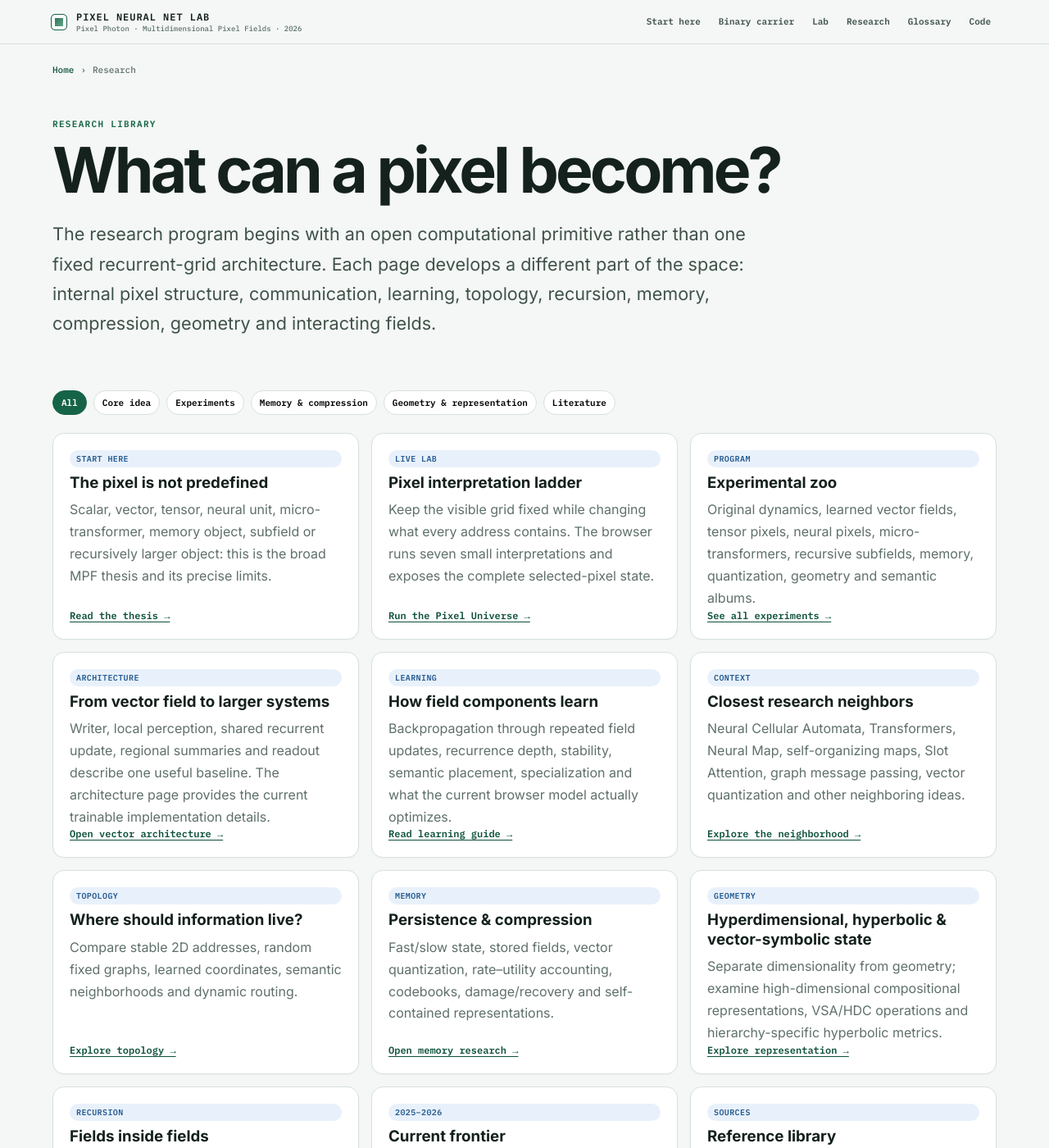
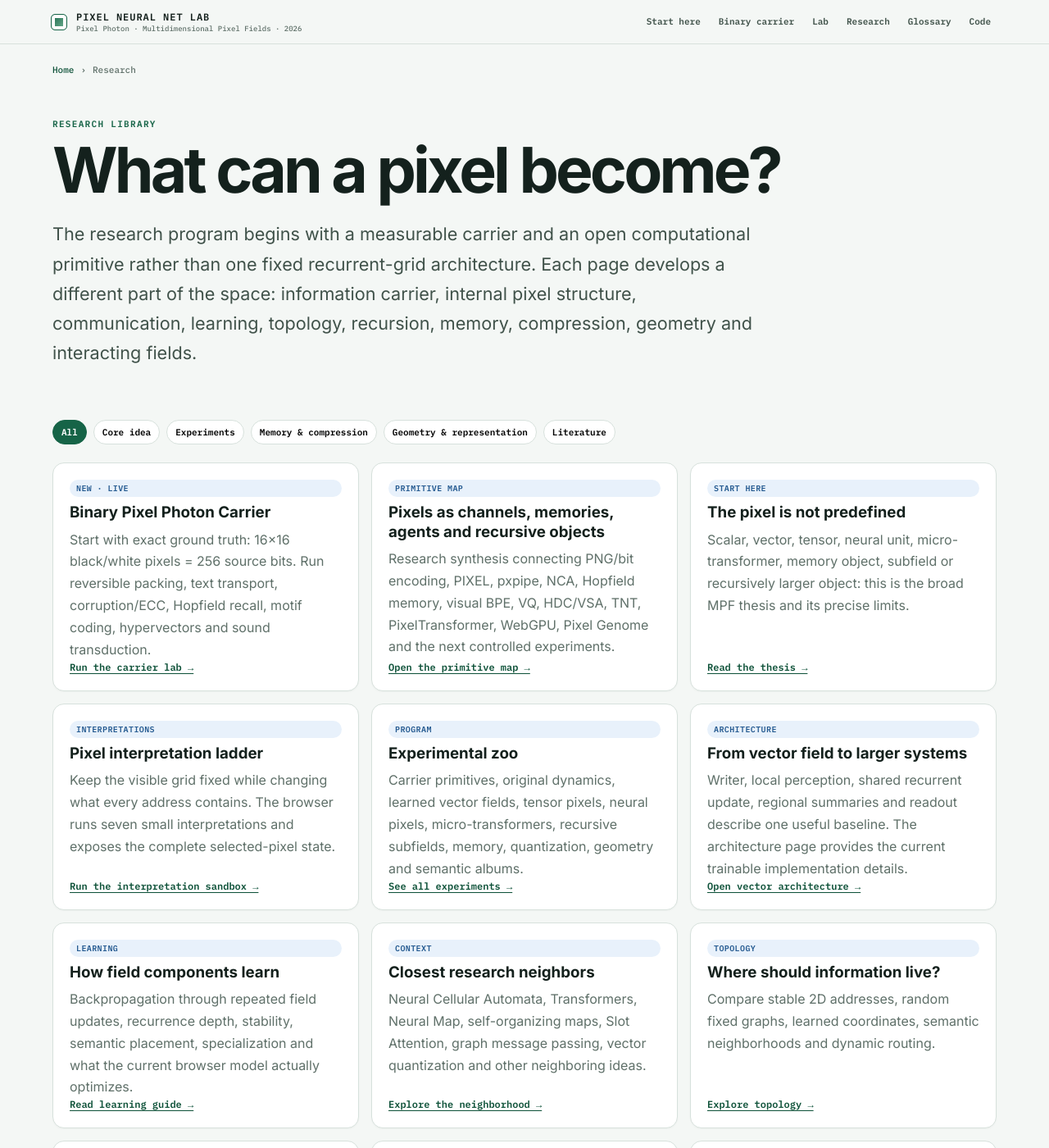
Before and after one commit to bitwikiorg/pixel-art-2026, a Jekyll site: the page built from research/index.md, in a window 1280 px wide and 1400 px high. Shown: the whole window at 82% size. Built offline with Jekyll 4.4.1, drawn with Linux system fonts in a browser that asks for light colours.

Commit message:
Expose Binary Carrier and Pixel Photon primitive map in research library

```diff
--- a/research/index.md
+++ b/research/index.md
@@ -1,16 +1,18 @@
 ---
 layout: default
 title: Research Library
-description: Browse computational-pixel and Multidimensional Pixel Field research by primitive, architecture, experiment, memory, geometry and literature.
+description: Browse Pixel Photon carriers, computational-pixel and Multidimensional Pixel Field research by primitive, architecture, experiment, memory, geometry and literature.
 ---
 <div class="page-shell">
   <nav class="breadcrumbs" aria-label="Breadcrumb"><a href="{{ '/' | relative_url }}">Home</a><span>›</span><span>Research</span></nav>
-  <header class="library-hero"><div class="eyebrow">Research library</div><h1>What can a pixel become?</h1><p class="hero-deck">The research program begins with an open computational primitive rather than one fixed recurrent-grid architecture. Each page develops a different part of the space: internal pixel structure, communication, learning, topology, recursion, memory, compression, geometry and interacting fields.</p></header>
+  <header class="library-hero"><div class="eyebrow">Research library</div><h1>What can a pixel become?</h1><p class="hero-deck">The research program begins with a measurable carrier and an open computational primitive rather than one fixed recurrent-grid architecture. Each page develops a different part of the space: information carrier, internal pixel structure, communication, learning, topology, recursion, memory, compression, geometry and interacting fields.</p></header>
   <div class="library-tools" aria-label="Research filters"><button class="filter-btn active" data-research-filter="all">All</button><button class="filter-btn" data-research-filter="core">Core idea</button><button class="filter-btn" data-research-filter="experiment">Experiments</button><button class="filter-btn" data-research-filter="memory">Memory & compression</button><button class="filter-btn" data-research-filter="theory">Geometry & representation</button><button class="filter-btn" data-research-filter="literature">Literature</button></div>
   <div class="card-grid">
+    <article class="research-card" data-research-tags="experiment core memory"><span class="level">NEW · LIVE</span><h3>Binary Pixel Photon Carrier</h3><p>Start with exact ground truth: 16×16 black/white pixels = 256 source bits. Run reversible packing, text transport, corruption/ECC, Hopfield recall, motif coding, hypervectors and sound transduction.</p><a class="card-link" href="{{ '/carrier/' | relative_url }}">Run the carrier lab →</a></article>
+    <article class="research-card" data-research-tags="core literature experiment"><span class="level">PRIMITIVE MAP</span><h3>Pixels as channels, memories, agents and recursive objects</h3><p>Research synthesis connecting PNG/bit encoding, PIXEL, pxpipe, NCA, Hopfield memory, visual BPE, VQ, HDC/VSA, TNT, PixelTransformer, WebGPU, Pixel Genome and the next controlled experiments.</p><a class="card-link" href="{{ '/research/10-pixel-photon-primitives/' | relative_url }}">Open the primitive map →</a></article>
     <article class="research-card" data-research-tags="core"><span class="level">START HERE</span><h3>The pixel is not predefined</h3><p>Scalar, vector, tensor, neural unit, micro-transformer, memory object, subfield or recursively larger object: this is the broad MPF thesis and its precise limits.</p><a class="card-link" href="{{ '/research/00-research-thesis/' | relative_url }}">Read the thesis →</a></article>
-    <article class="research-card" data-research-tags="experiment core"><span class="level">LIVE LAB</span><h3>Pixel interpretation ladder</h3><p>Keep the visible grid fixed while changing what every address contains. The browser runs seven small interpretations and exposes the complete selected-pixel state.</p><a class="card-link" href="{{ '/experiment/#pixelUniverseLab' | relative_url }}">Run the Pixel Universe →</a></article>
-    <article class="research-card" data-research-tags="experiment"><span class="level">PROGRAM</span><h3>Experimental zoo</h3><p>Original dynamics, learned vector fields, tensor pixels, neural pixels, micro-transformers, recursive subfields, memory, quantization, geometry and semantic albums.</p><a class="card-link" href="{{ '/research/02-experiment-protocol/' | relative_url }}">See all experiments →</a></article>
+    <article class="research-card" data-research-tags="experiment core"><span class="level">INTERPRETATIONS</span><h3>Pixel interpretation ladder</h3><p>Keep the visible grid fixed while changing what every address contains. The browser runs seven small interpretations and exposes the complete selected-pixel state.</p><a class="card-link" href="{{ '/experiment/#pixelUniverseLab' | relative_url }}">Run the interpretation sandbox →</a></article>
+    <article class="research-card" data-research-tags="experiment"><span class="level">PROGRAM</span><h3>Experimental zoo</h3><p>Carrier primitives, original dynamics, learned vector fields, tensor pixels, neural pixels, micro-transformers, recursive subfields, memory, quantization, geometry and semantic albums.</p><a class="card-link" href="{{ '/research/02-experiment-protocol/' | relative_url }}">See all experiments →</a></article>
     <article class="research-card" data-research-tags="core"><span class="level">ARCHITECTURE</span><h3>From vector field to larger systems</h3><p>Writer, local perception, shared recurrent update, regional summaries and readout describe one useful baseline. The architecture page provides the current trainable implementation details.</p><a class="card-link" href="{{ '/research/05-neural-architecture/' | relative_url }}">Open vector architecture →</a></article>
     <article class="research-card" data-research-tags="core experiment"><span class="level">LEARNING</span><h3>How field components learn</h3><p>Backpropagation through repeated field updates, recurrence depth, stability, semantic placement, specialization and what the current browser model actually optimizes.</p><a class="card-link" href="{{ '/research/06-learning-and-training/' | relative_url }}">Read learning guide →</a></article>
     <article class="research-card" data-research-tags="literature core"><span class="level">CONTEXT</span><h3>Closest research neighbors</h3><p>Neural Cellular Automata, Transformers, Neural Map, self-organizing maps, Slot Attention, graph message passing, vector quantization and other neighboring ideas.</p><a class="card-link" href="{{ '/research/01-prior-art/' | relative_url }}">Explore the neighborhood →</a></article>
```
